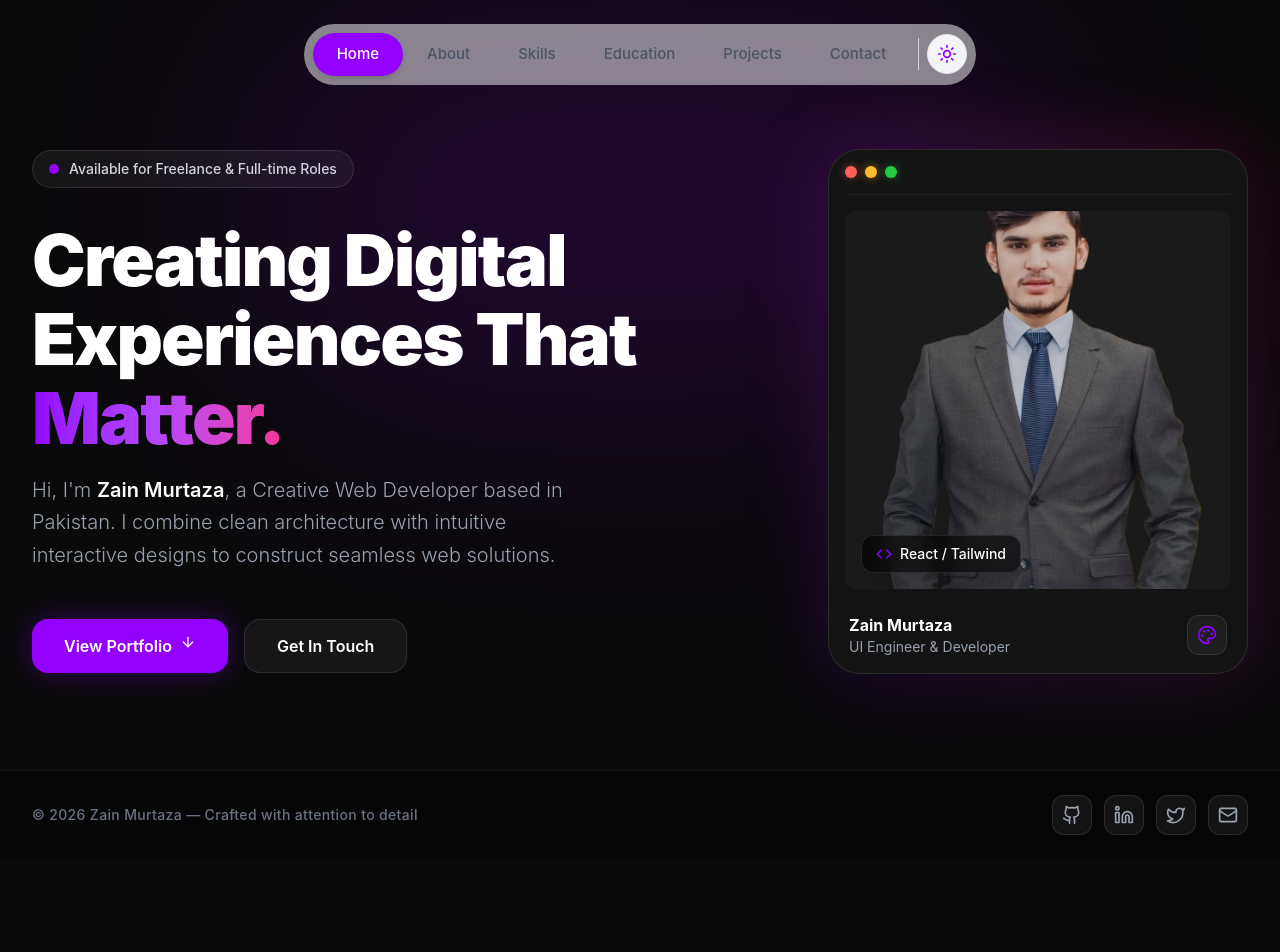
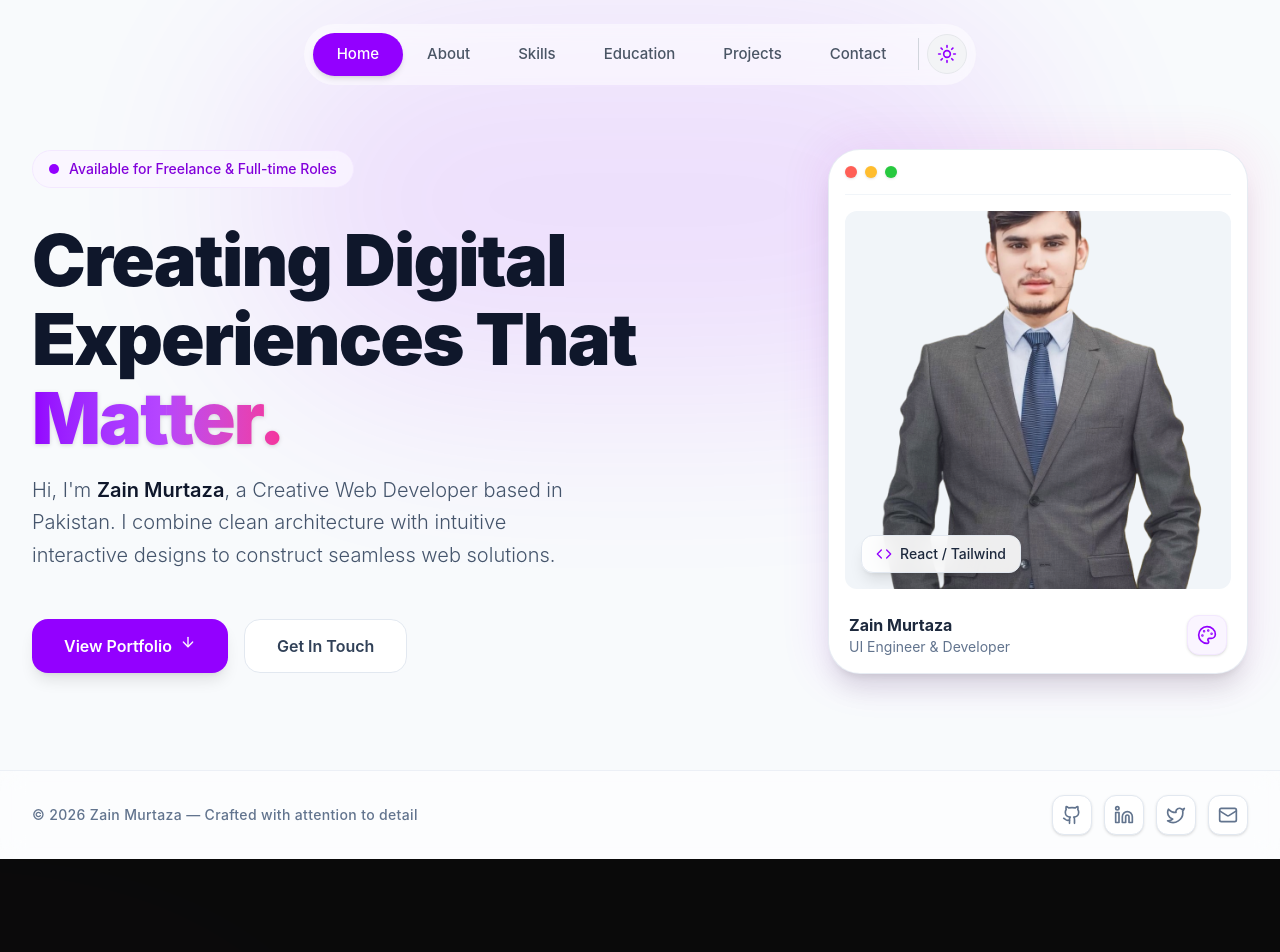
Before and after one commit to ZainMurtaza3532/personal-portfolio-using-react, a React (Vite) app: page / in a window 1280 px wide. Shown: the top 952 px of the page. Built offline with nearby package versions, Linux system fonts and the light colour scheme.

Commit message:
Refactor Hero component for improved styling
Updated Hero component styles and social links.

```diff
--- a/src/components/Hero.jsx
+++ b/src/components/Hero.jsx
@@ -2,10 +2,30 @@ import React, { useState, useEffect } from 'react';
 import { ArrowDown, Github, Linkedin, Mail, Twitter, Code, Palette, Zap } from 'lucide-react';
 
 const SOCIAL_LINKS = [
-  { icon: <Github className="w-5 h-5" />, label: 'GitHub', color: 'hover:bg-gray-800 hover:text-white hover:border-gray-700', link: "https://github.com/ZainMurtaza3532" },
-  { icon: <Linkedin className="w-5 h-5" />, label: 'LinkedIn', color: 'hover:bg-[#0A66C2]/20 hover:text-[#0A66C2] hover:border-[#0A66C2]/30', link: "https://www.linkedin.com/in/zain-murtaza-ghulam-murtaza-185a67304/" },
-  { icon: <Twitter className="w-5 h-5" />, label: 'Twitter', color: 'hover:bg-[#1DA1F2]/20 hover:text-[#1DA1F2] hover:border-[#1DA1F2]/30', link: "#" },
-  { icon: <Mail className="w-5 h-5" />, label: 'Email', color: 'hover:bg-[#EA4335]/20 hover:text-[#EA4335] hover:border-[#EA4335]/30', link: "mailto:your.email@example.com" }
+  {
+    icon: <Github className="w-5 h-5" />,
+    label: 'GitHub',
+    color: 'hover:bg-gray-100 hover:text-gray-900 hover:border-gray-300 dark:hover:bg-gray-800 dark:hover:text-white dark:hover:border-gray-700',
+    link: "https://github.com/ZainMurtaza3532"
+  },
+  {
+    icon: <Linkedin className="w-5 h-5" />,
+    label: 'LinkedIn',
+    color: 'hover:bg-[#0A66C2]/10 hover:text-[#0A66C2] hover:border-[#0A66C2]/30 dark:hover:bg-[#0A66C2]/20 dark:hover:text-[#0A66C2] dark:hover:border-[#0A66C2]/30',
+    link: "https://www.linkedin.com/in/zain-murtaza-ghulam-murtaza-185a67304/"
+  },
+  {
+    icon: <Twitter className="w-5 h-5" />,
+    label: 'Twitter',
+    color: 'hover:bg-[#1DA1F2]/10 hover:text-[#1DA1F2] hover:border-[#1DA1F2]/30 dark:hover:bg-[#1DA1F2]/20 dark:hover:text-[#1DA1F2] dark:hover:border-[#1DA1F2]/30',
+    link: "#"
+  },
+  {
+    icon: <Mail className="w-5 h-5" />,
+    label: 'Email',
+    color: 'hover:bg-[#EA4335]/10 hover:text-[#EA4335] hover:border-[#EA4335]/30 dark:hover:bg-[#EA4335]/20 dark:hover:text-[#EA4335] dark:hover:border-[#EA4335]/30',
+    link: "mailto:your.email@example.com"
+  }
 ];
 
 const HeroSplitLayout = () => {
@@ -15,7 +35,7 @@ const HeroSplitLayout = () => {
     const header = document.querySelector('header');
     if (!header) return;
 
-    const updateHeight = () => setHeaderHeight(header.offsetHeight + 40); // Added buffer for the floating header
+    const updateHeight = () => setHeaderHeight(header.offsetHeight + 40);
     updateHeight();
 
     const resizeObserver = new ResizeObserver(updateHeight);
@@ -35,11 +55,11 @@ const HeroSplitLayout = () => {
   return (
     <section
       id="home"
-      className="min-h-screen w-full bg-[#0a0a0a] flex flex-col justify-between overflow-hidden relative selection:bg-[#9300ff]/30"
+      className="min-h-screen w-full bg-slate-50 dark:bg-[#0a0a0a] transition-colors duration-500 flex flex-col justify-between overflow-hidden relative selection:bg-[#9300ff]/30"
       style={{ paddingTop: `${headerHeight}px` }}
     >
       {/* Background Ambient Glow */}
-      <div className="absolute top-0 left-1/2 -translate-x-1/2 w-[800px] h-[400px] bg-[#9300ff] opacity-[0.15] blur-[120px] rounded-full pointer-events-none"></div>
+      <div className="absolute top-0 left-1/2 -translate-x-1/2 w-[800px] h-[400px] bg-[#9300ff] opacity-10 dark:opacity-[0.15] blur-[100px] dark:blur-[120px] rounded-full pointer-events-none transition-opacity duration-500"></div>
 
       {/* Main Split Content Container */}
       <div className="w-full max-w-7xl mx-auto px-4 sm:px-6 lg:px-8 grid grid-cols-1 lg:grid-cols-12 gap-12 lg:gap-8 my-auto py-12 relative z-10">
@@ -48,7 +68,7 @@ const HeroSplitLayout = () => {
         <div className="lg:col-span-7 flex flex-col justify-center space-y-8" data-aos="fade-right" data-aos-duration="1000">
 
           {/* Availability Badge */}
-          <div className="inline-flex items-center gap-2.5 bg-white/5 border border-white/10 text-gray-300 px-4 py-2 rounded-full text-sm font-medium w-fit backdrop-blur-sm">
+          <div className="inline-flex items-center gap-2.5 bg-purple-50/80 border-purple-100 text-purple-700 dark:bg-white/5 dark:border-white/10 dark:text-gray-300 border px-4 py-2 rounded-full text-sm font-medium w-fit backdrop-blur-sm transition-colors duration-300">
             <span className="relative flex h-2.5 w-2.5">
               <span className="animate-ping absolute inline-flex h-full w-full rounded-full bg-[#9300ff] opacity-75"></span>
               <span className="relative inline-flex rounded-full h-2.5 w-2.5 bg-[#9300ff]"></span>
@@ -58,15 +78,15 @@ const HeroSplitLayout = () => {
 
           {/* Hero Typography */}
           <div className="space-y-4">
-            <h1 className="text-5xl sm:text-6xl md:text-7xl font-black text-white tracking-tight leading-[1.1]">
+            <h1 className="text-5xl sm:text-6xl md:text-7xl font-black text-slate-900 dark:text-white tracking-tight leading-[1.1] transition-colors duration-300">
               Creating Digital <br /> Experiences That <br />
-              <span className="text-transparent bg-clip-text bg-gradient-to-r from-[#9300ff] via-[#b545ff] to-pink-500 drop-shadow-lg">
+              <span className="text-transparent bg-clip-text bg-gradient-to-r from-[#9300ff] via-[#b545ff] to-pink-500 drop-shadow-sm dark:drop-shadow-lg">
                 Matter.
               </span>
             </h1>
 
-            <p className="text-lg md:text-xl text-gray-400 max-w-xl leading-relaxed font-light">
-              Hi, I'm <strong className="text-white font-semibold">Zain Murtaza</strong>, a Creative Web Developer based in Pakistan. I combine clean architecture with intuitive interactive designs to construct seamless web solutions.
+            <p className="text-lg md:text-xl text-slate-600 dark:text-gray-400 max-w-xl leading-relaxed font-light transition-colors duration-300">
+              Hi, I'm <strong className="text-slate-900 dark:text-white font-semibold">Zain Murtaza</strong>, a Creative Web Developer based in Pakistan. I combine clean architecture with intuitive interactive designs to construct seamless web solutions.
             </p>
           </div>
 
@@ -74,14 +94,14 @@ const HeroSplitLayout = () => {
           <div className="flex flex-wrap gap-4 pt-4">
             <button
               onClick={(e) => handleScrollTo(e, '#about')}
-              className="px-8 py-3.5 bg-[#9300ff] text-white font-semibold rounded-2xl shadow-[0_0_30px_rgba(147,0,255,0.3)] hover:shadow-[0_0_40px_rgba(147,0,255,0.5)] hover:bg-[#a624ff] hover:-translate-y-0.5 transition-all duration-300 flex items-center gap-2"
+              className="px-8 py-3.5 bg-[#9300ff] text-white font-semibold rounded-2xl shadow-lg dark:shadow-[0_0_30px_rgba(147,0,255,0.3)] hover:shadow-xl dark:hover:shadow-[0_0_40px_rgba(147,0,255,0.5)] hover:bg-[#a624ff] hover:-translate-y-0.5 transition-all duration-300 flex items-center gap-2"
             >
               <span>View Portfolio</span>
               <ArrowDown className="w-4 h-4 animate-bounce" />
             </button>
             <button
               onClick={(e) => handleScrollTo(e, '#contact')}
-              className="px-8 py-3.5 bg-white/5 text-white border border-white/10 font-semibold rounded-2xl hover:bg-white/10 hover:-translate-y-0.5 transition-all duration-300 backdrop-blur-sm"
+              className="px-8 py-3.5 bg-white text-slate-700 border border-slate-200 hover:bg-slate-50 dark:bg-white/5 dark:text-white dark:border-white/10 font-semibold rounded-2xl dark:hover:bg-white/10 hover:-translate-y-0.5 transition-all duration-300 backdrop-blur-sm"
             >
               Get In Touch
             </button>
@@ -93,28 +113,28 @@ const HeroSplitLayout = () => {
           <div className="relative w-full max-w-[420px] aspect-[4/5] group">
 
             {/* Animated Glow Behind Image */}
-            <div className="absolute -inset-1 bg-gradient-to-tr from-[#9300ff] to-pink-600 rounded-[2rem] blur-2xl opacity-20 group-hover:opacity-40 transition-opacity duration-500"></div>
+            <div className="absolute -inset-1 bg-gradient-to-tr from-[#9300ff] to-pink-500 rounded-[2rem] blur-xl dark:blur-2xl opacity-10 dark:opacity-20 group-hover:opacity-30 dark:group-hover:opacity-40 transition-opacity duration-500"></div>
 
             {/* Main Visual Box Frame */}
-            <div className="w-full h-full bg-[#131313] border border-white/10 rounded-[2rem] p-4 shadow-2xl relative z-10 flex flex-col justify-between backdrop-blur-xl transition-transform duration-500 group-hover:scale-[1.02]">
+            <div className="w-full h-full bg-white dark:bg-[#131313] border border-slate-200/80 dark:border-white/10 rounded-[2rem] p-4 shadow-xl dark:shadow-2xl relative z-10 flex flex-col justify-between backdrop-blur-xl transition-all duration-500 group-hover:scale-[1.02]">
 
               {/* Fake Window Controls Header */}
-              <div className="flex items-center gap-2 pb-4 border-b border-white/5">
-                <span className="w-3 h-3 rounded-full bg-[#ff5f56] shadow-[0_0_10px_rgba(255,95,86,0.5)]"></span>
-                <span className="w-3 h-3 rounded-full bg-[#ffbd2e] shadow-[0_0_10px_rgba(255,189,46,0.5)]"></span>
-                <span className="w-3 h-3 rounded-full bg-[#27c93f] shadow-[0_0_10px_rgba(39,201,63,0.5)]"></span>
+              <div className="flex items-center gap-2 pb-4 border-b border-slate-100 dark:border-white/5 transition-colors duration-300">
+                <span className="w-3 h-3 rounded-full bg-[#ff5f56] shadow-sm dark:shadow-[0_0_10px_rgba(255,95,86,0.5)]"></span>
+                <span className="w-3 h-3 rounded-full bg-[#ffbd2e] shadow-sm dark:shadow-[0_0_10px_rgba(255,189,46,0.5)]"></span>
+                <span className="w-3 h-3 rounded-full bg-[#27c93f] shadow-sm dark:shadow-[0_0_10px_rgba(39,201,63,0.5)]"></span>
               </div>
 
               {/* Image Frame Canvas */}
-              <div className="w-full flex-grow my-4 rounded-xl overflow-hidden bg-[#1a1a1a] relative">
+              <div className="w-full flex-grow my-4 rounded-xl overflow-hidden bg-slate-100 dark:bg-[#1a1a1a] relative transition-colors duration-300">
                 <img
                   src="/img.png"
                   alt="Zain Murtaza Portfolio Showcase"
-                  className="w-full h-full object-cover opacity-80 group-hover:opacity-100 transition-opacity duration-500"
+                  className="w-full h-full object-cover grayscale-0 opacity-90 dark:opacity-80 group-hover:opacity-100 transition-opacity duration-500"
                 />
 
                 {/* Floating Tech Stack Badge */}
-                <div className="absolute bottom-4 left-4 bg-black/60 border border-white/10 backdrop-blur-md px-3.5 py-2 rounded-xl text-sm font-medium text-white flex items-center gap-2 shadow-xl">
+                <div className="absolute bottom-4 left-4 bg-white/90 dark:bg-black/60 border border-slate-200 dark:border-white/10 backdrop-blur-md px-3.5 py-2 rounded-xl text-sm font-medium text-slate-800 dark:text-white flex items-center gap-2 shadow-lg dark:shadow-xl transition-colors duration-300">
                   <Code className="w-4 h-4 text-[#9300ff]" /> React / Tailwind
                 </div>
               </div>
@@ -122,10 +142,10 @@ const HeroSplitLayout = () => {
               {/* Designer Footprint Info block inside frame */}
               <div className="flex items-center justify-between pt-2 px-1">
                 <div>
-                  <h4 className="text-base font-bold text-white">Zain Murtaza</h4>
-                  <p className="text-sm text-gray-400">UI Engineer & Developer</p>
+                  <h4 className="text-base font-bold text-slate-800 dark:text-white transition-colors duration-300">Zain Murtaza</h4>
+                  <p className="text-sm text-slate-500 dark:text-gray-400 transition-colors duration-300">UI Engineer & Developer</p>
                 </div>
-                <div className="w-10 h-10 rounded-xl bg-white/5 border border-white/10 flex items-center justify-center text-[#9300ff] shadow-inner">
+                <div className="w-10 h-10 rounded-xl bg-purple-50 dark:bg-white/5 border border-purple-100 dark:border-white/10 flex items-center justify-center text-[#9300ff] shadow-sm dark:shadow-inner transition-colors duration-300">
                   <Palette className="w-5 h-5" />
                 </div>
               </div>
@@ -137,9 +157,9 @@ const HeroSplitLayout = () => {
       </div>
 
       {/* Footer Strip Container: Socials & Quick details */}
-      <div className="w-full border-t border-white/5 bg-black/30 backdrop-blur-md relative z-20 py-6 mt-12">
+      <div className="w-full border-t border-slate-200/60 dark:border-white/5 bg-white/50 dark:bg-black/30 backdrop-blur-md relative z-20 py-6 mt-12 transition-colors duration-300">
         <div className="max-w-7xl mx-auto px-4 sm:px-6 lg:px-8 flex flex-col sm:flex-row items-center justify-between gap-6">
-          <p className="text-sm text-gray-500 tracking-wide font-medium">
+          <p className="text-sm text-slate-500 dark:text-gray-500 tracking-wide font-medium transition-colors duration-300">
             © 2026 Zain Murtaza <span className="hidden sm:inline">—</span> <br className="sm:hidden" /> Crafted with attention to detail
           </p>
 
@@ -150,7 +170,7 @@ const HeroSplitLayout = () => {
                 href={social.link}
                 target="_blank"
                 rel="noopener noreferrer"
-                className={`w-10 h-10 rounded-xl bg-white/5 border border-white/10 flex items-center justify-center text-gray-400 transition-all duration-300 ${social.color}`}
+                className={`w-10 h-10 rounded-xl bg-white dark:bg-white/5 border border-slate-200 dark:border-white/10 flex items-center justify-center text-slate-500 dark:text-gray-400 transition-all duration-300 ${social.color} shadow-sm dark:shadow-none`}
                 aria-label={social.label}
               >
                 {social.icon}
```
